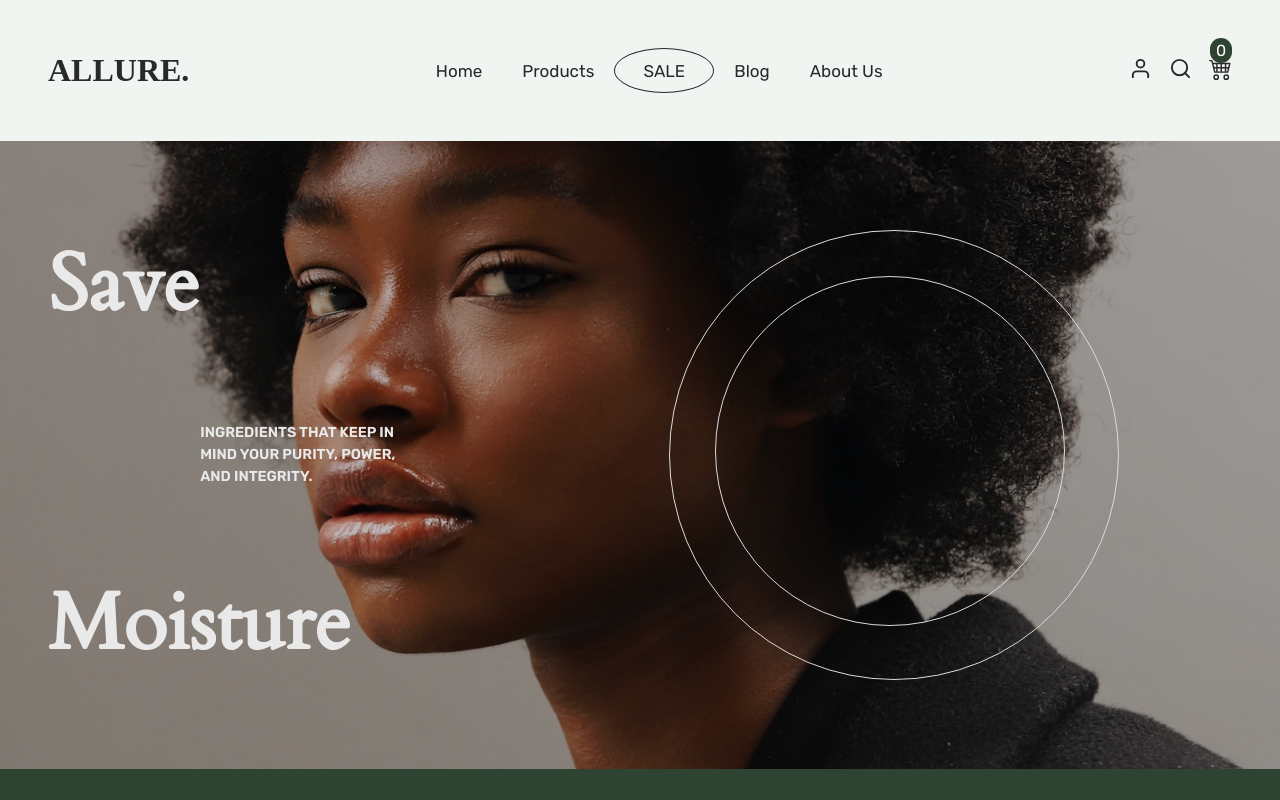
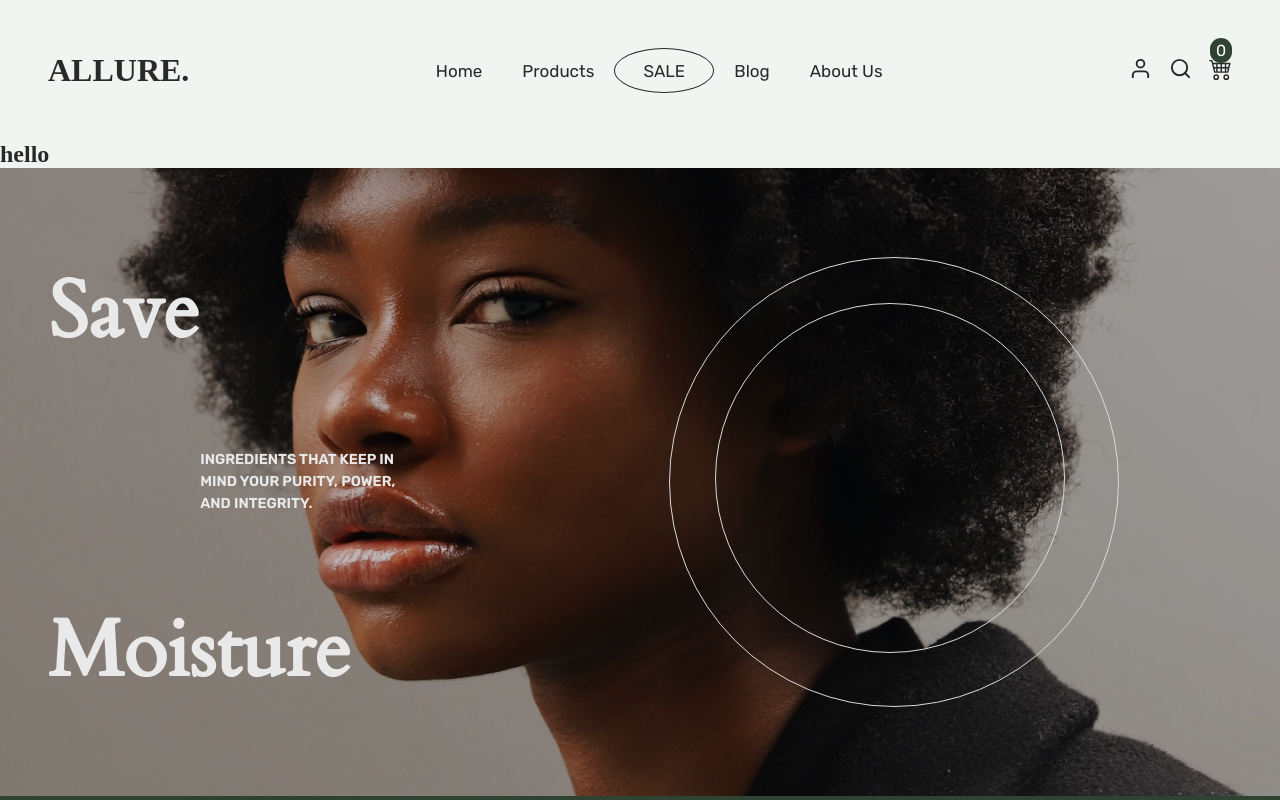
Before and after one commit to Kel-VinTech/Allure-ecommerce, a React (Vite) app: page /login in a window 1280 px wide. Shown: the top 800 px of the page. Built offline with nearby package versions, Linux system fonts and the light colour scheme.

Commit message:
added new pages

```diff
--- a/src/App.jsx
+++ b/src/App.jsx
@@ -12,7 +12,9 @@ import {
   Cart,
   AboutUs,
   Products,
-  Checkout
+  Checkout,
+  SignUp,
+  Login
 } from "../src/pages"
 import { Route, Routes} from "react-router-dom"
 import './scss/_reset.scss'
@@ -29,6 +31,8 @@ function App() {
           <Route path='/cart' element={<Cart/>}/>
             <Route path='checkout' element={<Checkout/>} />
           <Route path='/about' element={<AboutUs />}/>
+          <Route path='signup' element={<SignUp/>} />
+          <Route path='login' element={<Login/>} />
         </Routes>
         <Footer />
     </div>
--- a/src/pages/Checkout/index.jsx
+++ b/src/pages/Checkout/index.jsx
@@ -71,7 +71,7 @@ const Checkout = () => {
                         <label htmlFor="checkbox">Get updates about new arrivals & exclusive offers </label>
                     </div>
 
-                    <Link to="#">Proceed to payment</Link>
+                    <button type="submit" to="#">Proceed to payment</button>
                     </form>
                 </div>
                 <div className="checkout-items">
--- /dev/null
+++ b/src/pages/Login/index.jsx
@@ -0,0 +1,11 @@
+import React from "react"
+
+const Login = () => {
+    return (
+        <main>
+            <h2>hello</h2>
+        </main>
+    )
+}
+
+export default Login
--- /dev/null
+++ b/src/pages/SignUp/index.jsx
@@ -0,0 +1,12 @@
+
+import React from "react"
+
+const SignUp = () => {
+    return (
+        <main>
+            <h2>hello</h2>
+        </main>
+    )
+}
+
+export default SignUp
--- a/src/pages/index.js
+++ b/src/pages/index.js
@@ -1,5 +1,7 @@
 export {default as Home} from "./Home";
 export {default as Products} from "./Products";
 export {default as Cart} from "./Cart";
+export {default as Login} from "./Login";
+export {default as SignUp} from "./SignUp";
 export {default as Checkout} from "./Checkout";
 export {default as AboutUs} from "./AboutUs";
--- a/src/scss/Checkout.scss
+++ b/src/scss/Checkout.scss
@@ -70,7 +70,7 @@ main{
                         }
                     }
 
-                    a{
+                    button{
                         padding:12px 35px;
                         border-radius: 3px;
                         font-size: 1rem;
```
